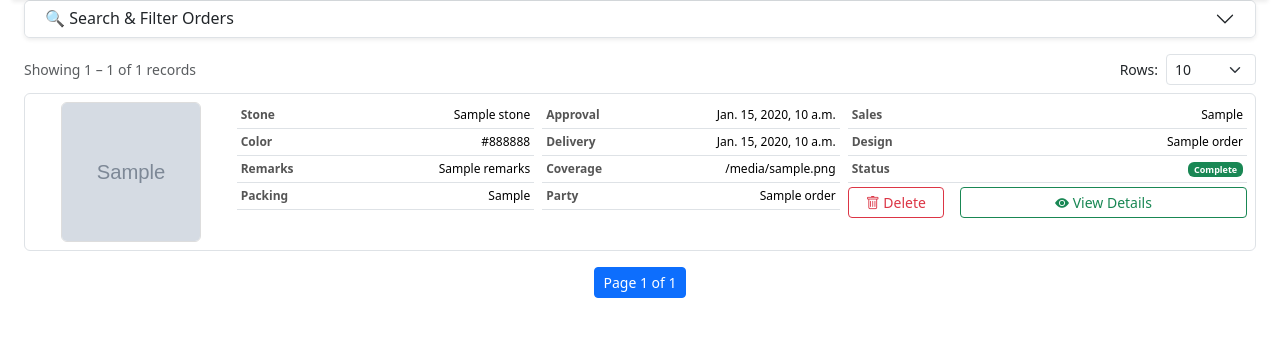
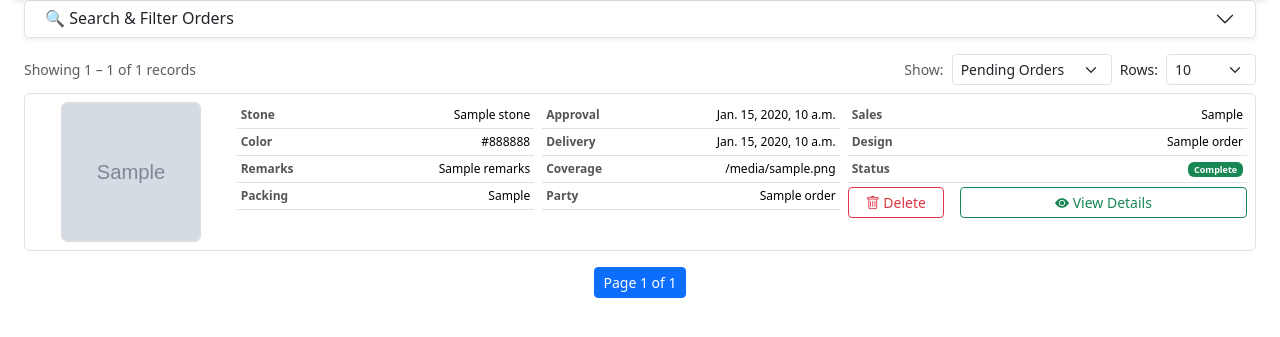
Before and after one commit to vineet2verma/ac_project, a Django app: page /cnc_work_app/ in a window 1280 px wide. Shown: the part 56-393 px from the top of the page. Run offline with Django 5.2, Linux system fonts and the light colour scheme; tables that the repository leaves empty hold one stand-in row (values such as "Sample post"); grey boxes marked "Sample" are stand-in pictures; a database or web service that is not in the repository returns one stand-in record (values such as "Sample title").

Commit message:
cnc order dropdown pending and complete order

```diff
--- a/cnc_work_app/templates/cnc_work_app/cnc_order_list.html
+++ b/cnc_work_app/templates/cnc_work_app/cnc_order_list.html
@@ -80,7 +80,6 @@
 
 <!-- ================= SEARCH & FILTER (ACCORDION) ================= -->
 <div class="accordion mb-3" id="searchAccordion">
-
     <div class="accordion-item border shadow-sm">
         <h2 class="accordion-header" id="headingSearch">
             <button class="accordion-button collapsed py-2"
@@ -160,17 +159,51 @@
             </div>
         </div>
     </div>
-
 </div>
 
-<!-- ================= PAGINATION INFO ================= -->
+
+
+<!-- ================= STATUS QUICK FILTER + PAGINATION INFO ================= -->
 <div class="d-flex justify-content-between align-items-center mb-2">
     <div class="small text-muted">
         Showing {{ page_obj.start_index }} –
         {{ page_obj.end_index }} of {{ page_obj.paginator.count }} records
     </div>
 
+    <div CLASS="d-flex justify-content-end align-items-center  " >
+        <!-- ================= STATUS QUICK FILTER ================= -->
+        <div class="d-flex justify-content-end mx-2 ">
     <form method="get" class="d-flex align-items-center gap-2">
+
+        {# preserve other filters #}
+        {% for key, value in request.GET.items %}
+            {% if key != 'quick_status' and key != 'page' %}
+                <input type="hidden" name="{{ key }}" value="{{ value }}">
+            {% endif %}
+        {% endfor %}
+
+        <label class="small text-muted">Show:</label>
+
+        <select name="quick_status"
+                class="form-select form-select-sm"
+                style="width:160px"
+                onchange="this.form.submit()">
+
+            <option value="pending"
+                {% if request.GET.quick_status != 'complete' %}selected{% endif %}>
+                Pending Orders
+            </option>
+
+            <option value="complete"
+                {% if request.GET.quick_status == 'complete' %}selected{% endif %}>
+                Completed Orders
+            </option>
+
+        </select>
+    </form>
+</div>
+        <!-- ================= PAGINATION DROPDOWN  ================= -->
+        <form method="get" class="d-flex align-items-center gap-2">
         {% for key, value in request.GET.items %}
         {% if key != 'page' and key != 'per_page' %}
         <input type="hidden" name="{{ key }}" value="{{ value }}">
@@ -189,6 +222,9 @@
             <option value="100" {% if per_page == 100 %}selected{% endif %}>100</option>
         </select>
     </form>
+    </div>
+
+
 </div>
 
 <!-- ================= ORDER LIST ================= -->
--- a/cnc_work_app/views.py
+++ b/cnc_work_app/views.py
@@ -25,17 +25,29 @@ from .mongo import (get_orders_collection,
 def cnc_order_list(request):
     order_collection = get_orders_collection()
 
+    # ================= QUICK STATUS FILTER =================
+    quick_status = request.GET.get("quick_status", "pending")
+
+    query = {}
+
+    if quick_status == "complete":
+        query["current_status"] = "Complete"
+    else:
+        # Pending = anything NOT Complete
+        query["current_status"] = {"$ne": "Complete"}
+
+    # ================= PAGINATION =================
     page = int(request.GET.get("page", 1))
     per_page = int(request.GET.get("per_page", 10))
     skip = (page - 1) * per_page
 
-    query = {}
-
+    # ================= SEARCH & FILTER =================
     q = request.GET.get("q")
     status = request.GET.get("status")
     from_date = request.GET.get("from_date")
     to_date = request.GET.get("to_date")
 
+    # 🔍 TEXT SEARCH
     if q:
         query["$or"] = [
             {"stone": {"$regex": q, "$options": "i"}},
@@ -45,18 +57,24 @@ def cnc_order_list(request):
             {"title": {"$regex": q, "$options": "i"}},
         ]
 
+    # 🔹 STATUS FILTER (from accordion)
     if status:
-        query["status"] = status
+        query["current_status"] = status
 
+    # 📅 DATE FILTER
     if from_date or to_date:
-        query["approval_date"] = {}
+        date_query = {}
         if from_date:
-            query["approval_date"]["$gte"] = datetime.strptime(from_date, "%Y-%m-%d")
+            date_query["$gte"] = datetime.strptime(from_date, "%Y-%m-%d")
         if to_date:
-            query["approval_date"]["$lte"] = datetime.strptime(to_date, "%Y-%m-%d")
+            date_query["$lte"] = datetime.strptime(to_date, "%Y-%m-%d")
 
+        query["approval_date"] = date_query
+
+    # ================= TOTAL COUNT =================
     total_count = order_collection.count_documents(query)
 
+    # ================= FETCH ORDERS =================
     orders = list(
         order_collection.find(query)
         .sort("created_at", -1)
@@ -67,6 +85,7 @@ def cnc_order_list(request):
     for o in orders:
         o["id"] = str(o["_id"])
 
+    # ================= PAGINATOR (UI ONLY) =================
     paginator = Paginator(range(total_count), per_page)
     page_obj = paginator.get_page(page)
 
@@ -74,7 +93,8 @@ def cnc_order_list(request):
         "images": orders,
         "page_obj": page_obj,
         "per_page": per_page,
-        "total": total_count
+        "total": total_count,
+        "quick_status": quick_status,   # for dropdown selection
     })
 
 # Order Session
@@ -263,7 +283,6 @@ def order_detail(request, pk):
 
     # ----------------- ORDER INVENTORY (TABLE) -----------------
     order_inventory = list(order_inv_col.find({"order_id": pk}))
-    print(f"order inv :  {order_inventory}")
     for oi in order_inventory:
         oi["id"] = str(oi["_id"])
 
@@ -290,7 +309,6 @@ def order_detail(request, pk):
     dispatches = list(dispatch_col.find({"order_id": pk}).sort("created_at", -1))
     for d in dispatches:
         d["id"] = str(d["_id"])
-
 
 
 
```
